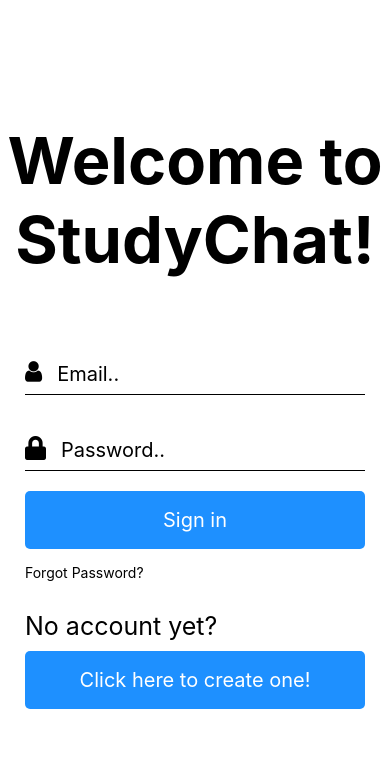
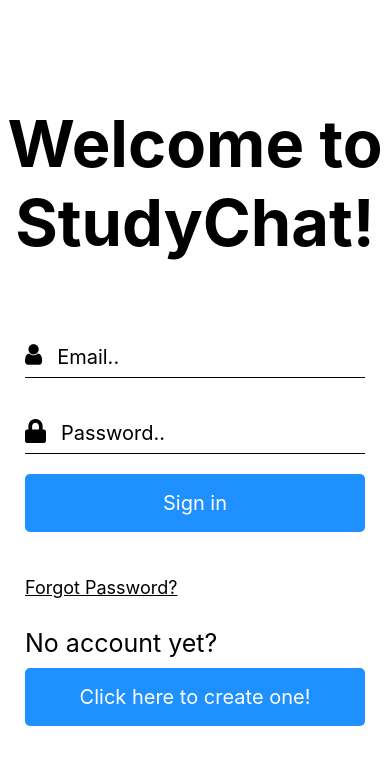
Before and after one commit to KatrinKahur/StudyChat, a React Native app: screen /Sign-in in a window 390 px wide. Shown: the top 764 px of the page. Built offline with nearby package versions, Linux system fonts and the light colour scheme; no server answers.

Commit message:
Update signInScreen.js

```diff
--- a/src/screens/signInScreen.js
+++ b/src/screens/signInScreen.js
@@ -5,6 +5,7 @@ import {StatusBar} from "expo-status-bar";
 import {EmailInput} from "../components/emailInput";
 import {PasswordInput} from "../components/passwordInput";
 import {AlertMessageComponent} from "../components/alertMessageComponent";
+import { textDecorationColor } from "react-native/Libraries/Components/View/ReactNativeStyleAttributes";
 
 
 export default function SignInScreen( {navigation} ){
@@ -103,6 +104,11 @@ const styles = StyleSheet.create({
         fontSize:  Platform.OS === 'web'? 25 : 18,
         marginTop: 30
     },
+    forgotPasswordText: {
+        fontSize:  Platform.OS === 'web'? 18 : 12,
+        marginTop: 30,
+        textDecorationLine: 'underline'
+    },
     button: {
         backgroundColor: `#1e90ff`,
         paddingVertical: 17,
```
